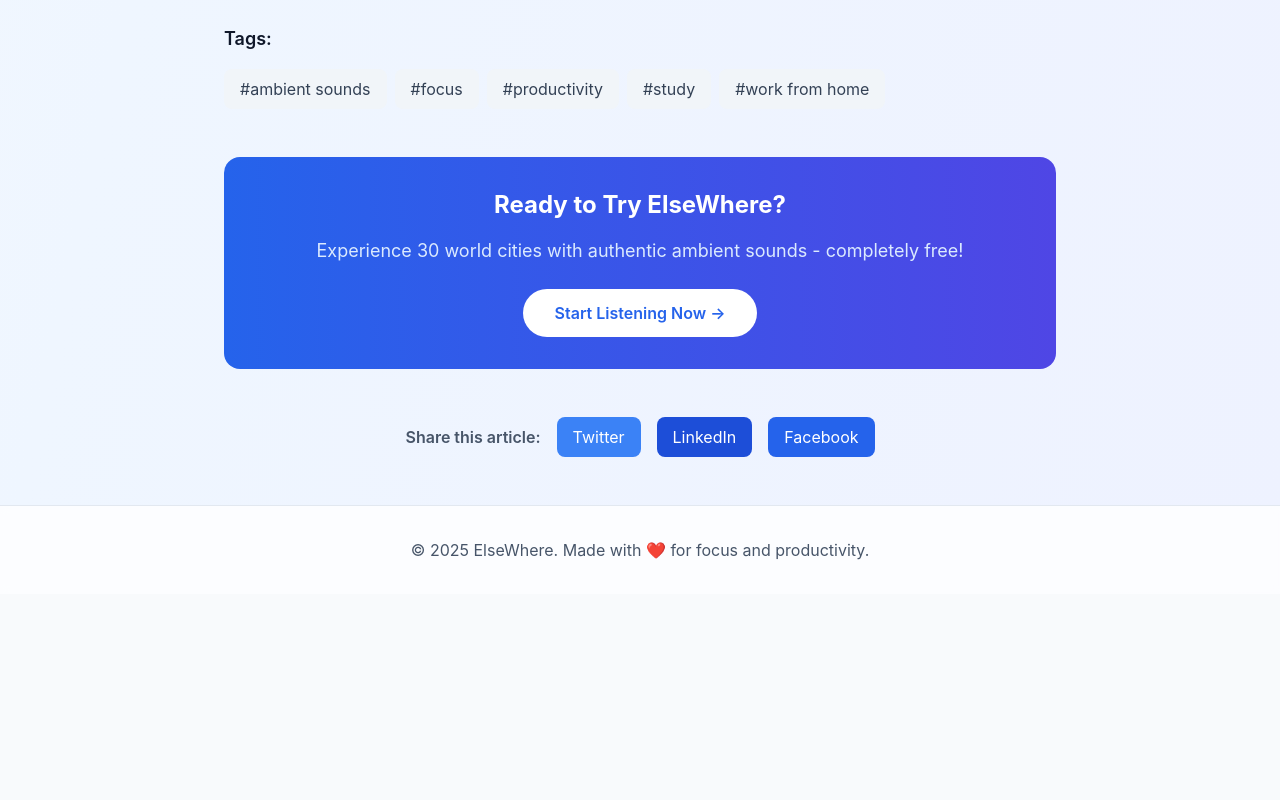
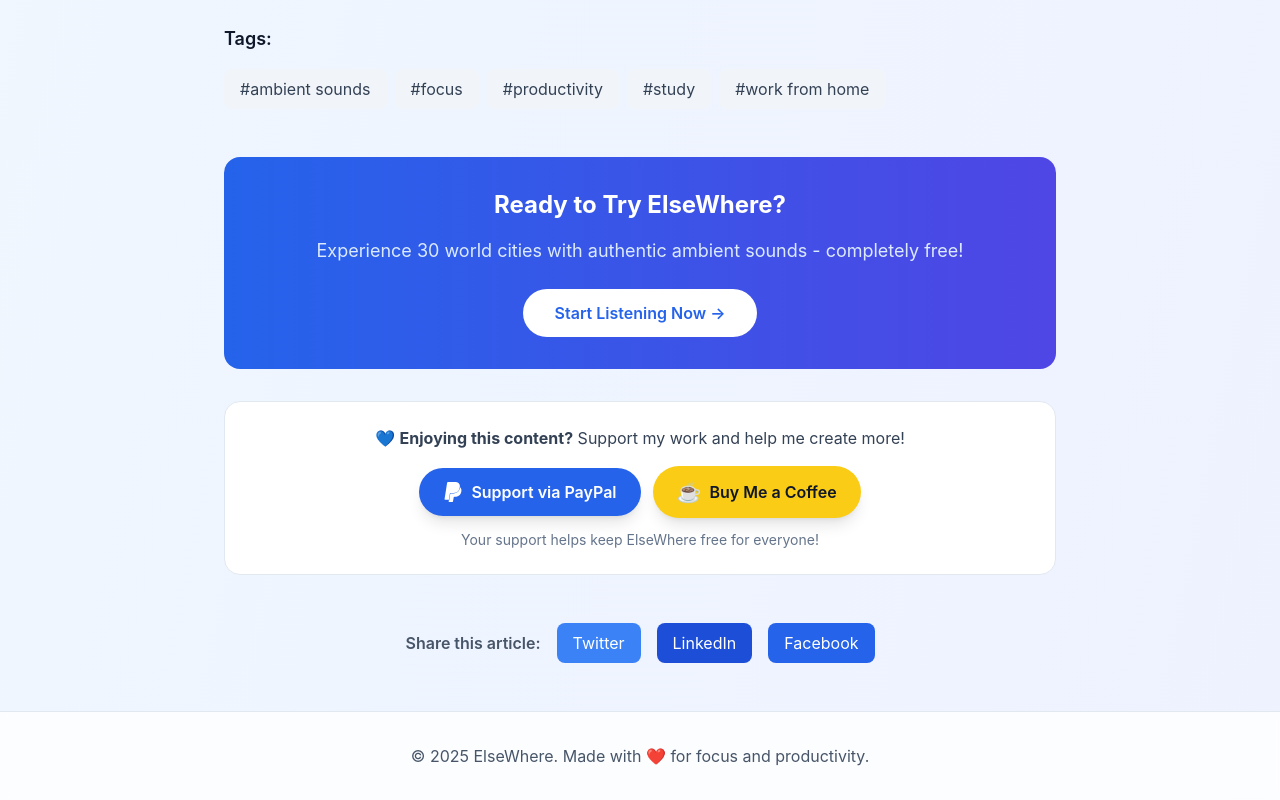
Before and after one commit to iambhagat92/elsewhere-app, a Next.js app: page /blog/best-ambient-sounds-for-focus-productivity in a window 1280 px wide. Shown: the part 5424-6224 px from the top of the page. Before the commit the page ends 6018 px from the top, so only its background shows below. Built offline with nearby package versions, Linux system fonts and the light colour scheme.

Commit message:
Add PayPal and Buy Me a Coffee donation buttons to blog

```diff
--- a/pages/blog/[slug].js
+++ b/pages/blog/[slug].js
@@ -198,6 +198,38 @@
             </Link>
           </div>
 
+          {/* Support Box */}
+          <div className="mt-8 p-6 bg-white dark:bg-slate-800 border border-slate-200 dark:border-slate-700 rounded-2xl text-center">
+            <p className="text-slate-700 dark:text-slate-300 mb-4">
+              💙 <strong>Enjoying this content?</strong> Support my work and help me create more!
+            </p>
+            <div className="flex flex-col sm:flex-row items-center justify-center gap-3">
+              <a
+                href="https://www.paypal.com/paypalme/bhagatpaaji"
+                target="_blank"
+                rel="noopener noreferrer"
+                className="inline-flex items-center gap-2 bg-blue-600 hover:bg-blue-700 text-white font-semibold px-6 py-3 rounded-full transition-all transform hover:scale-105 shadow-lg"
+              >
+                <svg className="w-5 h-5" fill="currentColor" viewBox="0 0 24 24">
+                  <path d="M7.076 21.337H2.47a.641.641 0 0 1-.633-.74L4.944.901C5.026.382 5.474 0 5.998 0h7.46c2.57 0 4.578.543 5.69 1.81 1.01 1.15 1.304 2.42 1.012 4.287-.023.143-.047.288-.077.437-.983 5.05-4.349 6.797-8.647 6.797h-2.19c-.524 0-.968.382-1.05.9l-1.12 7.106zm14.146-14.42a3.35 3.35 0 0 0-.607-.541c-.013.076-.026.175-.041.254-.93 4.778-4.005 7.201-9.138 7.201h-2.19a.563.563 0 0 0-.556.479l-1.187 7.527h-.506l-.24 1.516a.56.56 0 0 0 .554.647h3.882c.46 0 .85-.334.922-.788.06-.26.76-4.852.76-4.852a.932.932 0 0 1 .924-.788h.58c3.76 0 6.705-1.528 7.565-5.946.36-1.847.174-3.388-.746-4.46z"/>
+                </svg>
+                <span>Support via PayPal</span>
+              </a>
+              <a
+                href="https://www.buymeacoffee.com/elsewhere"
+                target="_blank"
+                rel="noopener noreferrer"
+                className="inline-flex items-center gap-2 bg-yellow-400 hover:bg-yellow-500 text-slate-900 font-semibold px-6 py-3 rounded-full transition-all transform hover:scale-105 shadow-lg"
+              >
+                <span className="text-xl">☕</span>
+                <span>Buy Me a Coffee</span>
+              </a>
+            </div>
+            <p className="text-sm text-slate-500 dark:text-slate-400 mt-3">
+              Your support helps keep ElseWhere free for everyone!
+            </p>
+          </div>
+
           {/* Share Buttons */}
           <div className="mt-12 flex items-center justify-center gap-4">
             <span className="text-slate-600 dark:text-slate-400 font-semibold">Share this article:</span>
```
